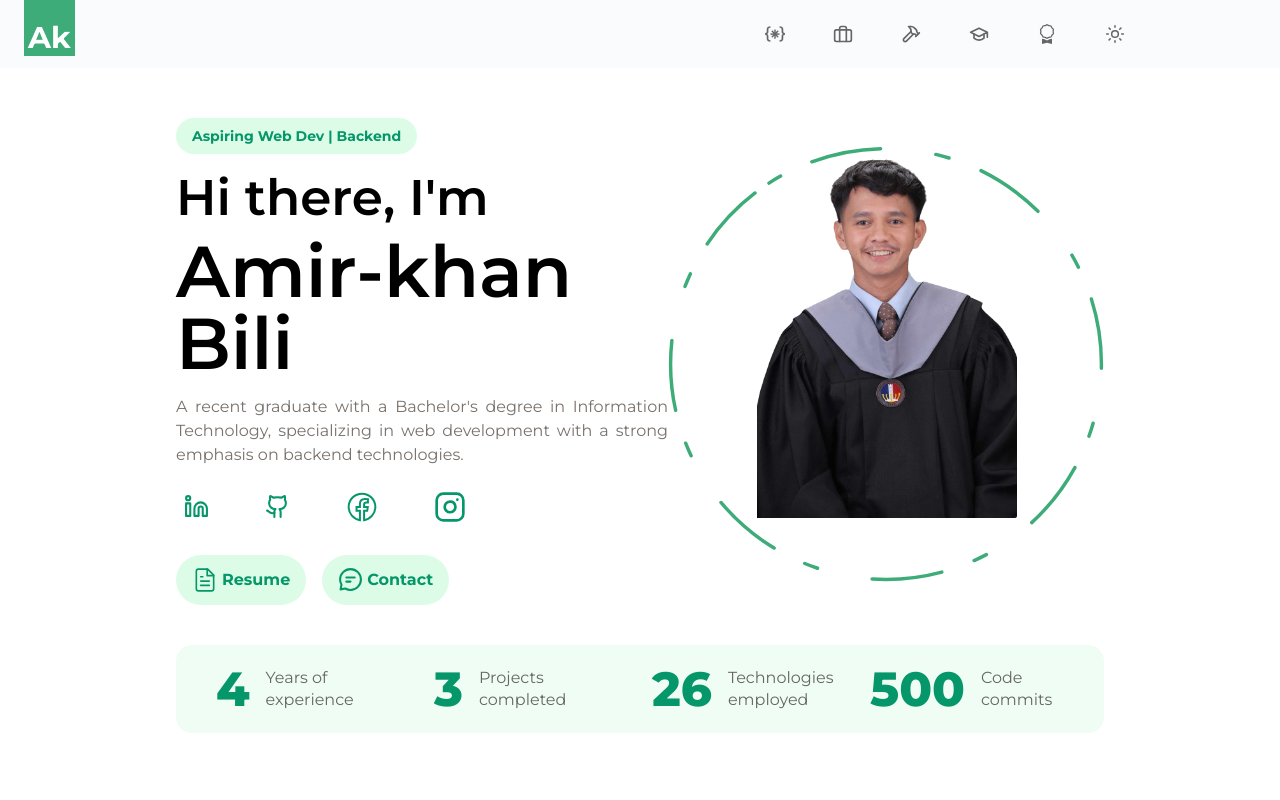
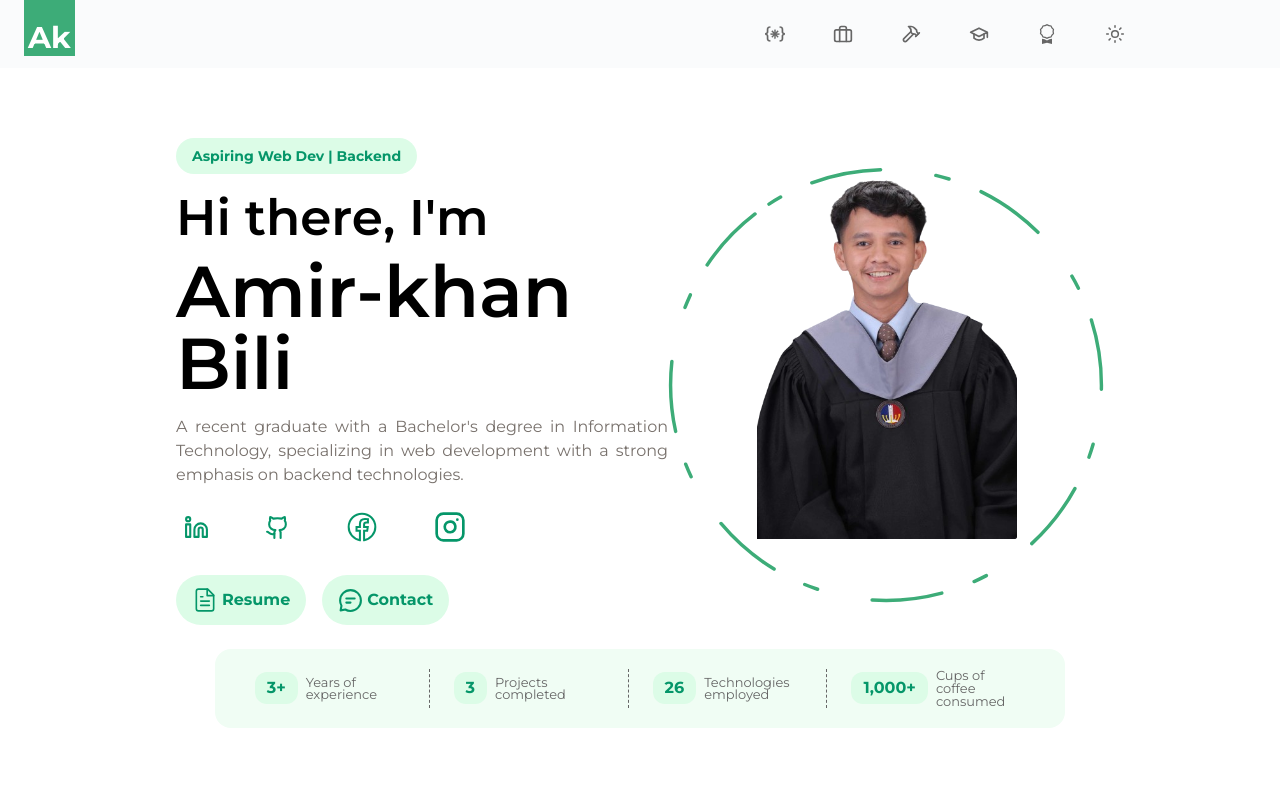
Before and after one commit to Amird3vs/portfolio, a Next.js app: page / in a window 1280 px wide. Shown: the top 800 px of the page. Built offline with nearby package versions, Linux system fonts and the light colour scheme.

Commit message:
update stats design

```diff
--- a/src/app/components/ContactCards/Instagram.tsx
+++ b/src/app/components/ContactCards/Instagram.tsx
@@ -61,7 +61,7 @@ const InstagramCard = () => {
         </span>
         <a
           className="font-bold text-base dark:text-[#F6F6F6] hover:cursor-pointer hover:underline"
-          href="https://www.facebook.com/profile.php?id=100035186587021&mibextid=ZbWKwL"
+          href="https://www.instagram.com/kh4nnnnn?igsh=MTk1cmV1M2VlZDRseQ=="
           target="_blank"
           rel="noreferrer"
         >
--- a/src/app/components/sections/Hero.tsx
+++ b/src/app/components/sections/Hero.tsx
@@ -10,7 +10,7 @@ const HeroSection = () => {
       className="xl:h-[calc(100dvh-4rem)] p-4 xl:px-44 relative z-21 flex items-center"
     >
       <div className="w-full relative z-20">
-        <div className="flex flex-col xl:flex-row items-center justify-between xl:pb-10 pt-6 xl:pt-0">
+        <div className="flex flex-col xl:flex-row items-center justify-between xl:pb-6 pt-6 xl:pt-0">
           <div className="text-center xl:text-left order-2 xl:order-none">
             <span className="text-sm font-bold text-emerald-600 dark:text-[#CCCCCC] bg-green-100 dark:bg-[#fff1] py-[9px] px-4 rounded-full">
               Aspiring Web Dev | Backend
@@ -32,6 +32,7 @@ const HeroSection = () => {
                 <li className="p-2 rounded-xl hover:scale-110 text-emerald-600 dark:text-[#CCCCCC] hover:bg-[#0001] dark:hover:bg-[#fff1] transition-transform duration-300">
                   <Link
                     href="https://www.linkedin.com/in/bili-amir-khan-a-95683a2b7/"
+                    rel="noreferrer"
                     target="_blank"
                   >
                     <svg
@@ -52,7 +53,11 @@ const HeroSection = () => {
                   </Link>
                 </li>
                 <li className="p-2 rounded-xl hover:scale-110 text-emerald-600 dark:text-[#CCCCCC] hover:bg-[#0001] dark:hover:bg-[#fff1] transition-transform duration-300">
-                  <Link href="https://github.com/Amird3vs" target="_blank">
+                  <Link
+                    href="https://github.com/Amird3vs"
+                    rel="noreferrer"
+                    target="_blank"
+                  >
                     <svg
                       xmlns="http://www.w3.org/2000/svg"
                       width="25"
@@ -72,6 +77,7 @@ const HeroSection = () => {
                 <li className="p-2 rounded-xl hover:scale-110 text-emerald-600 dark:text-[#CCCCCC] hover:bg-[#0001] dark:hover:bg-[#fff1] transition-transform duration-300">
                   <Link
                     href="https://www.facebook.com/profile.php?id=100035186587021"
+                    rel="noreferrer"
                     target="_blank"
                   >
                     <svg
@@ -88,6 +94,11 @@ const HeroSection = () => {
                   </Link>
                 </li>
                 <li className="p-2 rounded-xl hover:scale-110 text-emerald-600 dark:text-[#CCCCCC] hover:bg-[#0001] dark:hover:bg-[#fff1] transition-transform duration-300">
+                  <Link
+                    href="https://www.instagram.com/kh4nnnnn?igsh=MTk1cmV1M2VlZDRseQ=="
+                    rel="noreferrer"
+                    target="_blank"
+                  >
                     <svg
                       xmlns="http://www.w3.org/2000/svg"
                       width="32"
@@ -110,6 +121,7 @@ const HeroSection = () => {
                       <path d="M16 11.37A4 4 0 1 1 12.63 8 4 4 0 0 1 16 11.37z"></path>
                       <line x1="17.5" y1="6.5" x2="17.51" y2="6.5"></line>
                     </svg>
+                  </Link>
                 </li>
               </ul>
               <div className="flex flex-row">
--- a/src/app/components/ui/Stats.tsx
+++ b/src/app/components/ui/Stats.tsx
@@ -8,48 +8,51 @@ const numSkills = skills.length;
 
 const stats = [
   {
-    num: 4,
-    text: "Years of experience",
+    num: 3,
+    text: "Years of <br /> experience",
   },
   {
     num: numProjects,
-    text: "Projects completed",
+    htmlText: "Projects <br /> completed",
   },
   {
     num: numSkills,
-    text: "Technologies employed",
+    text: "Technologies <br /> employed",
   },
   {
-    num: 500,
-    text: "Code commits",
+    num: 1000,
+    text: "Cups of coffee <br /> consumed",
   },
 ];
 
 const Stats = () => {
   return (
-    <section className="pt-4 pb-12 xl:pt-0 xl:pb-4">
-      <div className="mx-auto rounded-2xl py-5 px-2 lg:px-10 bg-green-50 dark:bg-[#fff1]">
-        <div className="flex flex-wrap gap-6 max-w-[80vw] mx-auto xl:max-w-none">
+    <section className="pt-4 pb-12 xl:pt-0 xl:pb-0">
+      <div className="mx-auto rounded-2xl py-5 px-2 lg:px-10 bg-green-50 dark:bg-[#fff1] sm:w-11/12">
+        <div className="flex flex-wrap gap-6 justify-center mx-auto xl:max-w-none">
           {stats.map((item, index) => {
             return (
-              <div
-                className="flex-1 flex gap-4 items-center justify-center xl:justify-start"
+              <ul
                 key={index}
+                className={`flex flex-1 sm:gap-12 ${
+                  index !== stats.length - 1
+                    ? "sm:border-r-[1px] sm:border-dashed border-secondaryDarkTextColor dark:border-customGray"
+                    : ""
+                }`}
               >
-                <CountUp
-                  end={item.num}
-                  duration={5}
-                  delay={1}
-                  className="text-emerald-600 dark:text-darkTextColorPrimary text-2xl xl:text-5xl font-extrabold"
-                />
-                <p
-                  className={`${
-                    item.text.length < 15 ? "max-w-[100px]" : "max-w-[150px]"
-                  } leading-snug text-secondaryDarkTextColor dark:text-customGray`}
-                >
-                  {item.text}
-                </p>
-              </div>
+                <li className="flex flex-rows items-center gap-2">
+                  <span className="flex items-center justify-center font-bold bg-green-100 dark:bg-[#fff1] text-emerald-600 dark:text-darkTextColorPrimary py-1 px-3 rounded-xl">
+                    <CountUp end={item.num} duration={5} delay={1} />
+                    {index === 0 || index === stats.length - 1 ? "+" : ""}
+                  </span>
+                  <span
+                    className="flex text-[0.71rem] sm:text-[0.81rem] leading-[1] text-secondaryDarkTextColor dark:text-customGray"
+                    dangerouslySetInnerHTML={{
+                      __html: item.htmlText || item.text || "",
+                    }}
+                  />
+                </li>
+              </ul>
             );
           })}
         </div>
```
Lines whose indentation alone changed are shown as unchanged.
